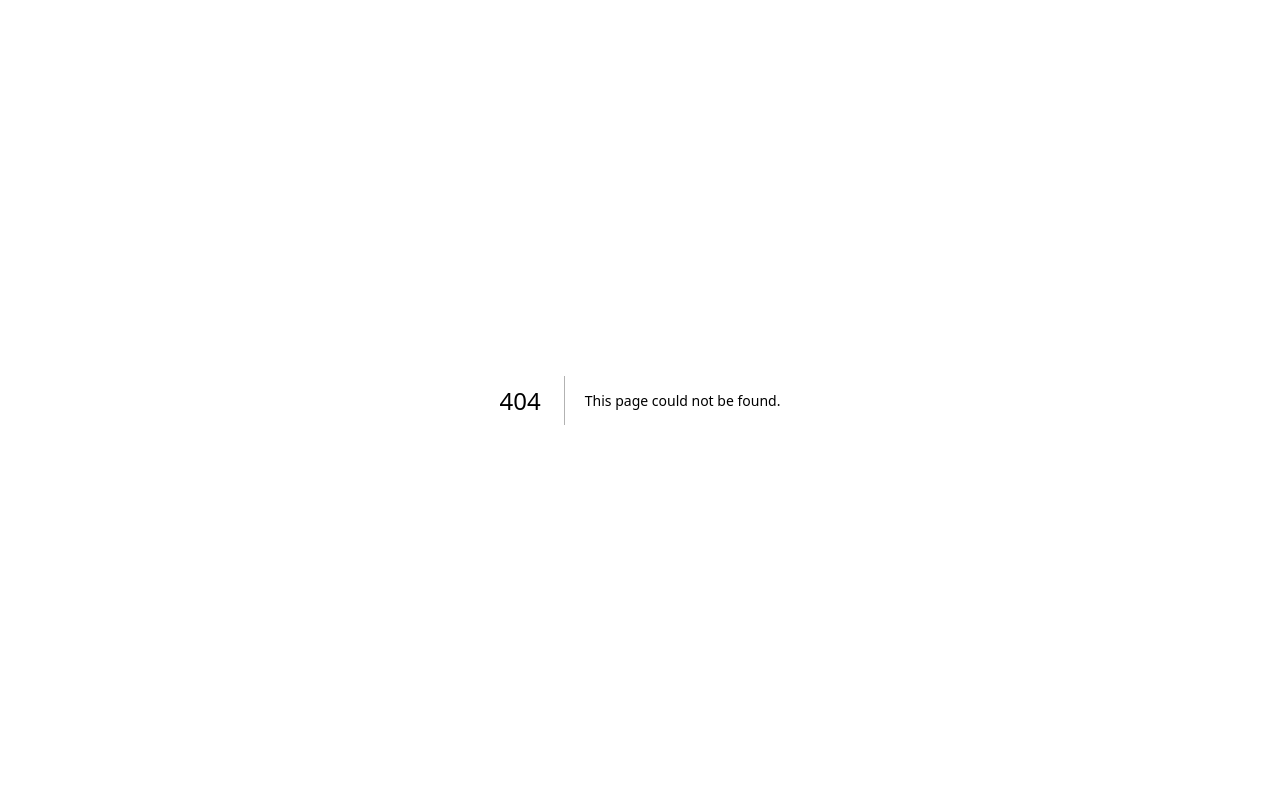
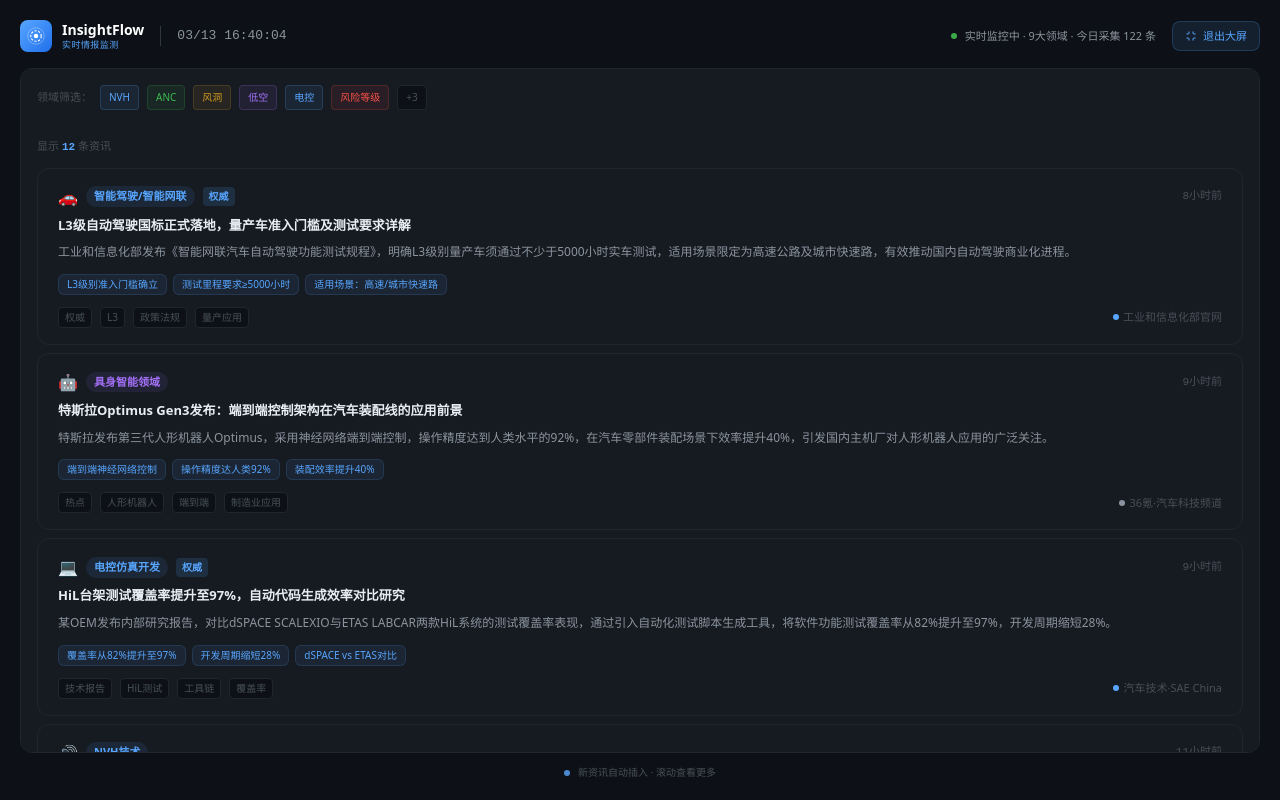
Before and after one commit to zhaolili/insightflow-frontend, a Next.js app: page /display/feed in a window 1280 px wide. Before the commit this address had no page. Built offline with nearby package versions, Linux system fonts and the light colour scheme.

Commit message:
支持全屏模式

```diff
--- a/app/(app)/feed/page.tsx
+++ b/app/(app)/feed/page.tsx
@@ -1,4 +1,5 @@
 import FeedList from '@/components/Feed/FeedList'
+import DisplayButton from '@/components/Feed/DisplayButton'
 
 interface PageProps {
   searchParams: Promise<{ domain?: string }>
@@ -10,11 +11,14 @@ export default async function FeedPage({ searchParams }: PageProps) {
 
   return (
     <div className="p-6 bg-grid min-h-full">
-      <div className="mb-6">
-        <h1 className="text-[18px] font-bold text-[#E6EDF3] mb-1">资讯 Feed 流</h1>
-        <p className="text-[12px]" style={{ color: 'var(--text-secondary)' }}>
-          实时汇聚 9 个技术领域的最新情报，自动插入，支持领域筛选与权威过滤
-        </p>
+      <div className="mb-6 flex items-start justify-between">
+        <div>
+          <h1 className="text-[18px] font-bold text-[#E6EDF3] mb-1">资讯 Feed 流</h1>
+          <p className="text-[12px]" style={{ color: 'var(--text-secondary)' }}>
+            实时汇聚 9 个技术领域的最新情报，自动插入，支持领域筛选与权威过滤
+          </p>
+        </div>
+        <DisplayButton />
       </div>
       <FeedList initialDomainId={domainId} showFilters={true} autoRefresh={true} />
     </div>
--- /dev/null
+++ b/app/display/feed/page.tsx
@@ -0,0 +1,134 @@
+'use client'
+
+import { useState, useEffect } from 'react'
+import { useRouter } from 'next/navigation'
+import FeedList from '@/components/Feed/FeedList'
+import { DOMAINS } from '@/mock/domains'
+
+export default function DisplayFeedPage() {
+  const router = useRouter()
+  const [currentTime, setCurrentTime] = useState(new Date())
+  const [showExitHint, setShowExitHint] = useState(true)
+
+  useEffect(() => {
+    const timer = setInterval(() => setCurrentTime(new Date()), 1000)
+    const hintTimer = setTimeout(() => setShowExitHint(false), 5000)
+    return () => {
+      clearInterval(timer)
+      clearTimeout(hintTimer)
+    }
+  }, [])
+
+  const timeStr = currentTime.toLocaleString('zh-CN', {
+    month: '2-digit',
+    day: '2-digit',
+    hour: '2-digit',
+    minute: '2-digit',
+    second: '2-digit',
+  })
+
+  return (
+    <div className="h-full flex flex-col p-5">
+      {/* 顶部信息栏 */}
+      <div className="flex items-center justify-between mb-4 shrink-0">
+        <div className="flex items-center gap-4">
+          {/* Logo */}
+          <div className="flex items-center gap-2.5">
+            <div className="w-8 h-8 rounded-lg bg-gradient-to-br from-[#58A6FF] to-[#1f6feb] flex items-center justify-center">
+              <svg width="18" height="18" viewBox="0 0 24 24" fill="none">
+                <circle cx="12" cy="12" r="3" fill="white"/>
+                <circle cx="12" cy="12" r="7" stroke="white" strokeWidth="1.5" fill="none" strokeDasharray="3 2"/>
+                <circle cx="12" cy="12" r="11" stroke="white" strokeWidth="1" fill="none" strokeOpacity="0.4"/>
+              </svg>
+            </div>
+            <div>
+              <div className="text-white font-bold text-sm leading-tight">InsightFlow</div>
+              <div className="text-[#58A6FF] text-[9px] tracking-wider uppercase">实时情报监测</div>
+            </div>
+          </div>
+
+          {/* 当前时间 */}
+          <div className="text-[13px] font-mono text-[#8B949E] border-l border-[#30363D] pl-4">
+            {timeStr}
+          </div>
+        </div>
+
+        <div className="flex items-center gap-4">
+          {/* 系统状态 */}
+          <div className="flex items-center gap-2 text-[11px]">
+            <div className="w-1.5 h-1.5 rounded-full bg-[#3FB950]" style={{ animation: 'pulse-glow 2s infinite' }} />
+            <span style={{ color: 'var(--text-secondary)' }}>实时监控中 · 9大领域 · 今日采集 122 条</span>
+          </div>
+
+          {/* 退出大屏按钮 */}
+          <button
+            onClick={() => router.push('/feed')}
+            className="flex items-center gap-1.5 px-3 py-1.5 rounded-lg text-[11px] transition-all"
+            style={{
+              background: 'rgba(88,166,255,0.1)',
+              border: '1px solid rgba(88,166,255,0.2)',
+              color: '#58A6FF',
+            }}
+            onMouseEnter={e => {
+              e.currentTarget.style.background = 'rgba(88,166,255,0.15)'
+            }}
+            onMouseLeave={e => {
+              e.currentTarget.style.background = 'rgba(88,166,255,0.1)'
+            }}
+          >
+            <svg width="12" height="12" viewBox="0 0 24 24" fill="none" stroke="currentColor" strokeWidth="2">
+              <path d="M8 3v3a2 2 0 01-2 2H3m18 0h-3a2 2 0 01-2-2V3m0 18v-3a2 2 0 012-2h3M3 16h3a2 2 0 012 2v3"/>
+            </svg>
+            退出大屏
+          </button>
+        </div>
+      </div>
+
+      {/* 退出提示 */}
+      {showExitHint && (
+        <div
+          className="absolute top-16 left-1/2 -translate-x-1/2 px-4 py-2 rounded-lg text-[11px] z-50 transition-opacity duration-500"
+          style={{
+            background: 'rgba(210,153,34,0.15)',
+            border: '1px solid rgba(210,153,34,0.3)',
+            color: '#D29922',
+          }}
+        >
+          按 ESC 或点击右上角退出大屏模式
+        </div>
+      )}
+
+      {/* Feed 流 - 大屏展示 */}
+      <div className="flex-1 overflow-hidden rounded-xl border" style={{ borderColor: 'var(--border)' }}>
+        <div className="h-full overflow-y-auto p-4" style={{ background: 'var(--bg-card)' }}>
+          {/* 简洁的过滤器 */}
+          <div className="flex items-center gap-2 mb-4 sticky top-0 z-10 pb-3" style={{ background: 'var(--bg-card)' }}>
+            <span className="text-[11px]" style={{ color: 'var(--text-muted)' }}>领域筛选：</span>
+            {DOMAINS.slice(0, 6).map(d => (
+              <span
+                key={d.id}
+                className="px-2 py-1 rounded text-[10px]"
+                style={{
+                  background: `${d.color}15`,
+                  color: d.color,
+                  border: `1px solid ${d.color}30`,
+                }}
+              >
+                {d.shortName}
+              </span>
+            ))}
+            <span className="text-[10px] px-2 py-1 rounded" style={{ background: 'var(--bg-base)', color: 'var(--text-muted)', border: '1px solid var(--border)' }}>+3</span>
+          </div>
+
+          <FeedList showFilters={false} autoRefresh={true} />
+        </div>
+      </div>
+
+      {/* 底部滚动提示 */}
+      <div className="flex items-center justify-center gap-2 mt-3 text-[10px]" style={{ color: 'var(--text-muted)' }}>
+        <div className="w-1.5 h-1.5 rounded-full bg-[#58A6FF]" style={{ animation: 'pulse-glow 1.5s infinite' }} />
+        <span>新资讯自动插入 · 滚动查看更多</span>
+      </div>
+    </div>
+  )
+}
--- /dev/null
+++ b/app/display/layout.tsx
@@ -0,0 +1,8 @@
+// 大屏展示布局 - 无侧边栏、无顶部栏
+export default function DisplayLayout({ children }: { children: React.ReactNode }) {
+  return (
+    <div className="h-screen w-screen overflow-hidden" style={{ background: 'var(--bg-base)' }}>
+      {children}
+    </div>
+  )
+}
--- /dev/null
+++ b/components/Feed/DisplayButton.tsx
@@ -0,0 +1,34 @@
+'use client'
+
+import Link from 'next/link'
+import { useState } from 'react'
+
+export default function DisplayButton() {
+  const [hovered, setHovered] = useState(false)
+
+  return (
+    <Link
+      href="/display/feed"
+      onMouseEnter={() => setHovered(true)}
+      onMouseLeave={() => setHovered(false)}
+      className="flex items-center gap-2 px-4 py-2 rounded-lg text-[12px] font-medium transition-all duration-200"
+      style={{
+        color: hovered ? '#79BAFF' : '#58A6FF',
+        transform: hovered ? 'translateY(-1px)' : 'translateY(0)',
+      }}
+    >
+      <svg
+        width="14"
+        height="14"
+        viewBox="0 0 24 24"
+        fill="none"
+        stroke="currentColor"
+        strokeWidth="2"
+        style={{ transition: 'transform 0.2s', transform: hovered ? 'scale(1.15)' : 'scale(1)' }}
+      >
+        <path d="M8 3H5a2 2 0 00-2 2v3m18 0V5a2 2 0 00-2-2h-3m0 18h3a2 2 0 002-2v-3M3 16v3a2 2 0 002 2h3"/>
+      </svg>
+      大屏展示
+    </Link>
+  )
+}
```
